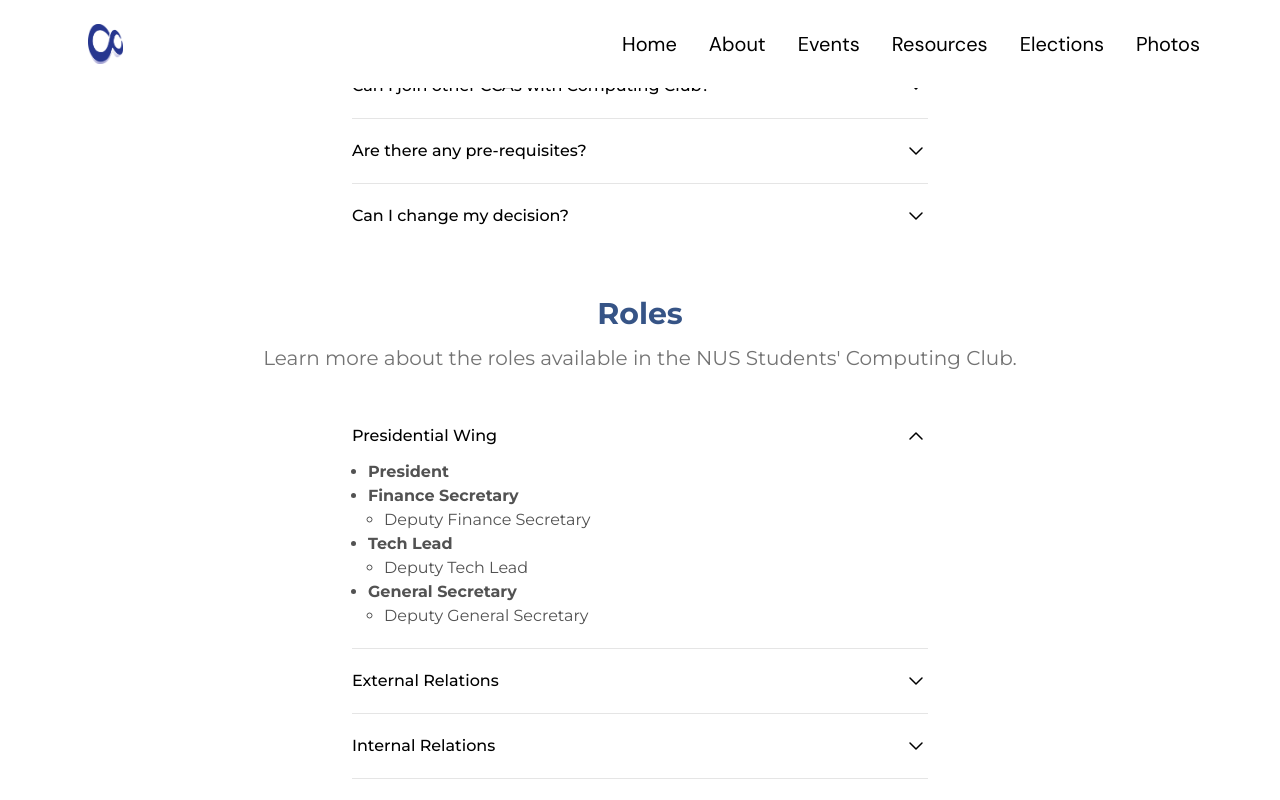
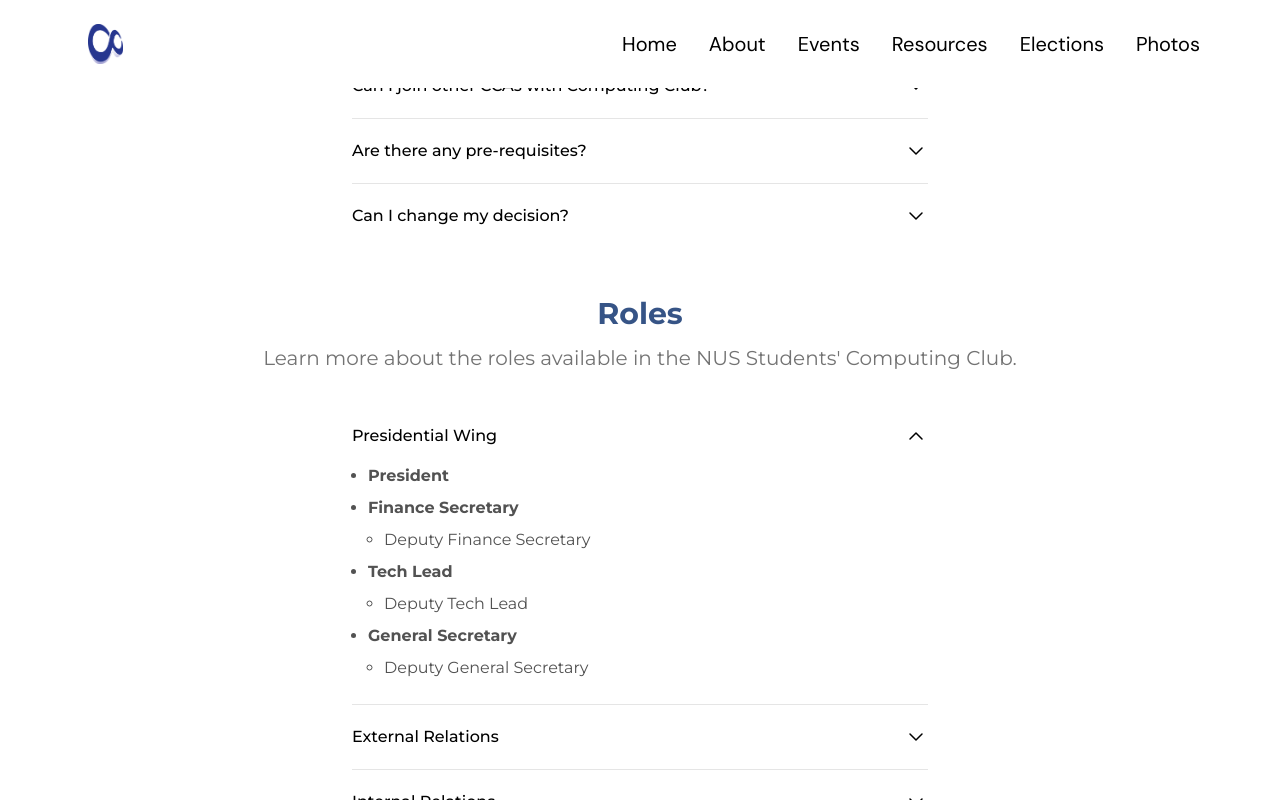
Before and after one commit to NUSComputingDev/comclub-website-2024, a React (Vite) app: page /elections in a window 1280 px wide. Both pictures are taken after a click on the heading "Presidential Wing". Shown: the part 1362-2162 px from the top of the page. Built offline with nearby package versions, Linux system fonts and the light colour scheme.

Commit message:
Increase line height

```diff
--- a/src/pages/elections/Faq.tsx
+++ b/src/pages/elections/Faq.tsx
@@ -20,7 +20,7 @@ function Faq() {
         {FAQ.map((faq, index) => (
           <div key={index} className='py-5'>
             <details className='group'>
-              <summary className='flex justify-between items-center font-medium cursor-pointer list-none'>
+              <summary className='flex justify-between items-center font-medium cursor-pointer list-none text-left'>
                 <span>{faq.question}</span>
                 <span className='transition group-open:rotate-180'>
                   <svg
--- a/src/pages/elections/Roles.tsx
+++ b/src/pages/elections/Roles.tsx
@@ -40,7 +40,7 @@ function Roles() {
                 </span>
               </summary>
               <div className='text-neutral-600 mt-3 group-open:animate-fadeIn'>
-                <ul className='pl-4'>
+                <ul className='pl-4 leading-8'>
                   {wing.roles.map((role, roleIndex) => (
                     <li className='list-disc' key={roleIndex}>
                       <b>{role.name}</b>
```
